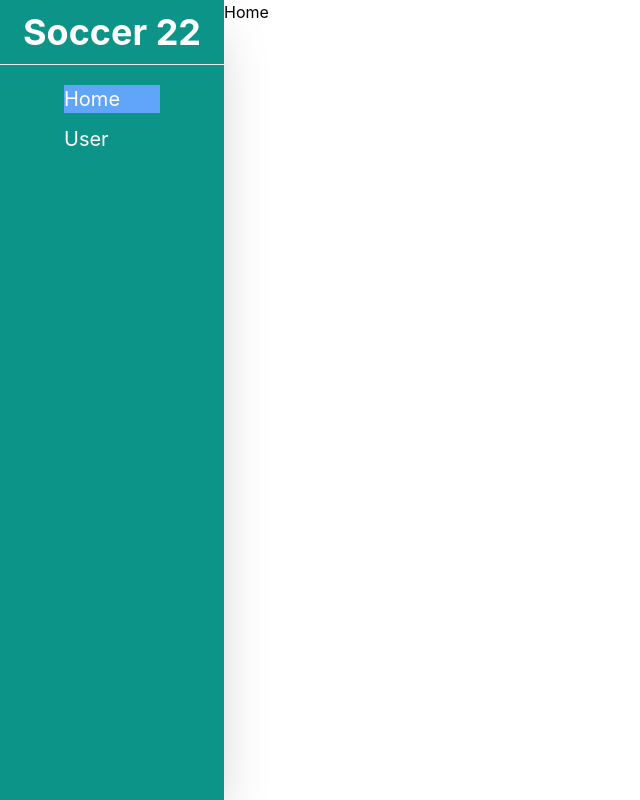
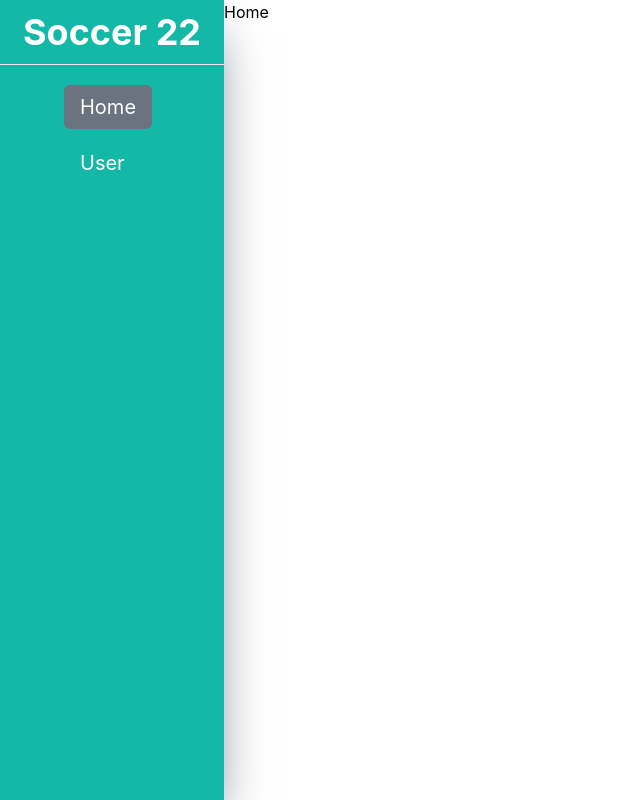
Before and after one commit to Titanstic/soccer22_dashboard, a React (Create React App) app: page / in a window 1280 px wide. Shown: the whole page, without its empty margins (0-640 px from the left). Built offline with nearby package versions, Linux system fonts and the light colour scheme.

Commit message:
layout beta

```diff
--- a/src/view/Layout.js
+++ b/src/view/Layout.js
@@ -8,14 +8,14 @@ const Layout = ({children}) => {
     return (
         <div className="h-screen">
             <div className="flex">
-                <div className="w-56 h-screen bg-teal-600 text-white shadow-2xl">
+                <div className="w-56 h-screen bg-teal-500 text-white shadow-2xl shadow-gray-500">
                     <h1 className="text-4xl font-bold text-center py-3">Soccer 22</h1>
 
                     <hr/>
 
                     <div className="w-24 text-xl mt-5 mx-auto">
-                        <Link to="/" className={`block mb-3 ${navActive === 'home' && "bg-blue-400"}`} onClick={() => setNavActive('home')}>Home</Link>
-                        <Link to="/user" className="block mb-3" onClick={() => setNavActive('user')}>User</Link>
+                        <Link to="/" className={`inline-block rounded-md mb-3 px-4 py-2 ${navActive === 'home' && "bg-gray-500"}`} onClick={() => setNavActive('home')}>Home</Link>
+                        <Link to="/user" className="inline-block mb-3 px-4 py-2" onClick={() => setNavActive('user')}>User</Link>
                     </div>
                 </div>
 
```
